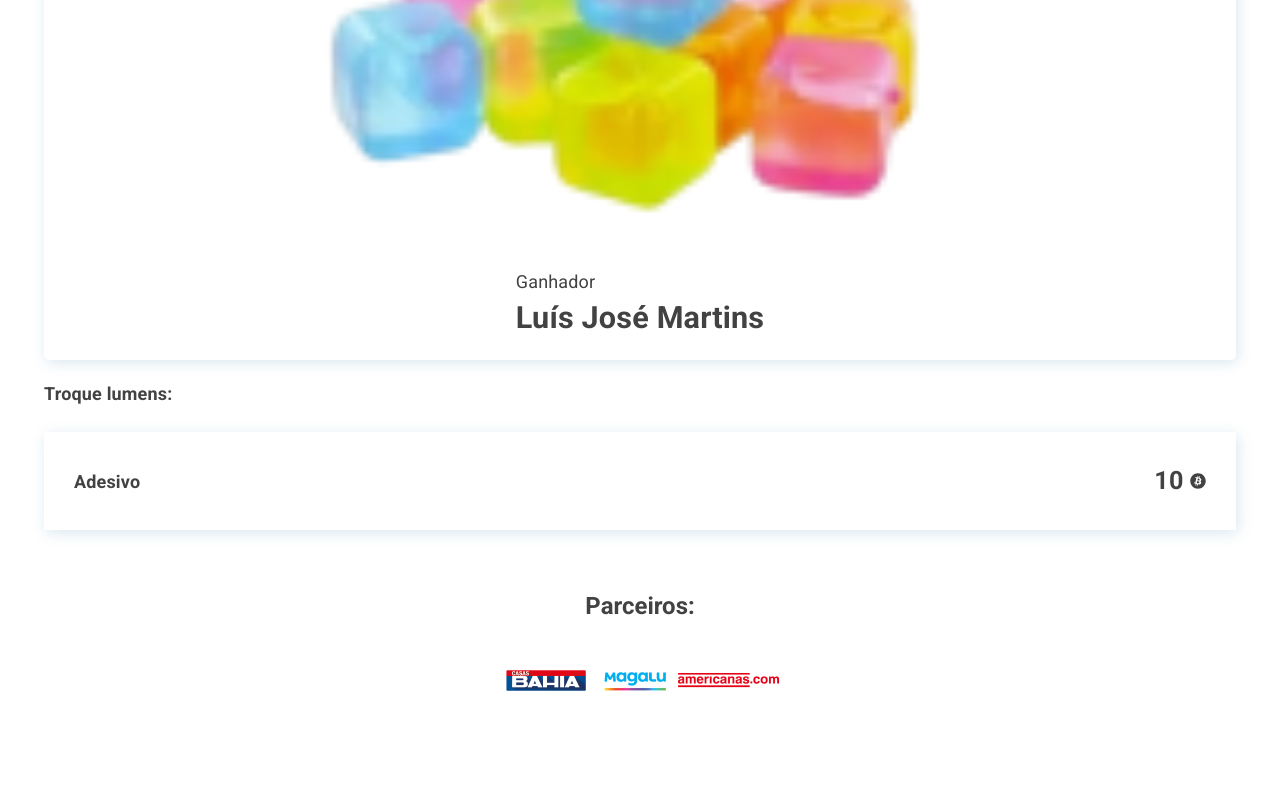
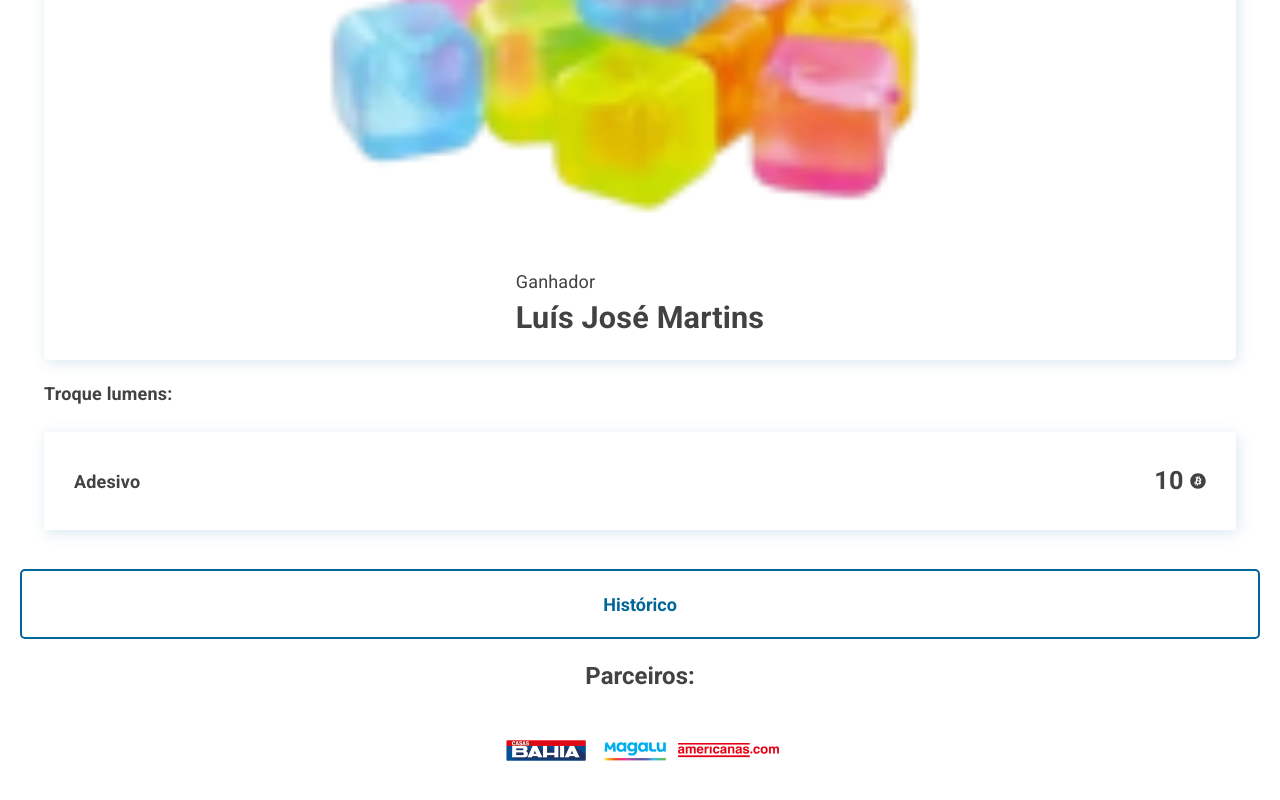
Before and after one commit to ldantas-s/megahack5-cardlumens, a React (Create React App) app: page /prices in a window 1280 px wide. Shown: the part 1027-1827 px from the top of the page. Built offline with nearby package versions, Linux system fonts and the light colour scheme.

Commit message:
Add the page Historic

```diff
--- /dev/null
+++ b/src/assets/css/pages/historic.css
@@ -0,0 +1,9 @@
+.historic {
+  width: 100%;
+  height: 90vh;
+  padding: 20px 0;
+  display: flex;
+  flex-direction: column;
+  /* justify-content: center; */
+  align-items: center;
+}
--- a/src/assets/css/pages/prices.css
+++ b/src/assets/css/pages/prices.css
@@ -70,6 +70,16 @@
   background: rgba(0, 102, 153, 0.1);
   transition: all 100ms;
 }
+.btnHistoric {
+  width: 100%;
+  height: 70px;
+  border: 2px solid var(--color-primary);
+  border-radius: 5px;
+  color: var(--color-primary);
+  display: flex;
+  justify-content: center;
+  align-items: center;
+}
 .parceiros {
   margin: 20px 0 40px;
   display: flex;
--- /dev/null
+++ b/src/pages/Historic.tsx
@@ -0,0 +1,21 @@
+import React from 'react';
+import Header from '../components/Header';
+
+import '../assets/css/pages/historic.css';
+import Brinde from '../components/Brinde';
+
+function Historic() {
+  return (
+    <>
+      <Header>Histórico</Header>
+      <section className="historic">
+        <div>
+          <Brinde name="2ª via do boleto" points="20" />
+          <Brinde name="Religamento de energia" points="50" />
+        </div>
+      </section>
+    </>
+  );
+}
+
+export default Historic;
--- a/src/pages/Prices.tsx
+++ b/src/pages/Prices.tsx
@@ -13,6 +13,7 @@ import DiamondMedal from '../assets/images/diamondMedal.svg';
 import casasBahia from '../assets/images/casasBahia.png';
 import magalu from '../assets/images/magalu.png';
 import americanas from '../assets/images/americanas.png';
+import { Link } from 'react-router-dom';
 
 function Prices() {
   const [oldCodeRescue, setOldCodeRescue] = useState<string[]>([]);
@@ -93,6 +94,10 @@ function Prices() {
 
         <MedalTabs />
 
+        <Link to="/historic" className="btnHistoric">
+          Histórico
+        </Link>
+
         <h2 className="title2">Parceiros:</h2>
         <div className="parceiros">
           <img src={casasBahia} alt="parceiro" />
--- a/src/routes.tsx
+++ b/src/routes.tsx
@@ -6,6 +6,7 @@ import QrCodeReady from './pages/QrCodeReady';
 import CardCpfl from './pages/CardCpfl';
 import Prices from './pages/Prices';
 import GuideLumnes from './pages/GuideLumnes';
+import Historic from './pages/Historic';
 
 function Routes() {
   return (
@@ -15,6 +16,7 @@ function Routes() {
         <Route path="/card-cpfl" component={CardCpfl} />
         <Route path="/prices" component={Prices} />
         <Route path="/guide" component={GuideLumnes} />
+        <Route path="/historic" component={Historic} />
       </Switch>
     </BrowserRouter>
   );
```
Also changed, not shown: 1 other file (tests, documents, lock files or other folders).
